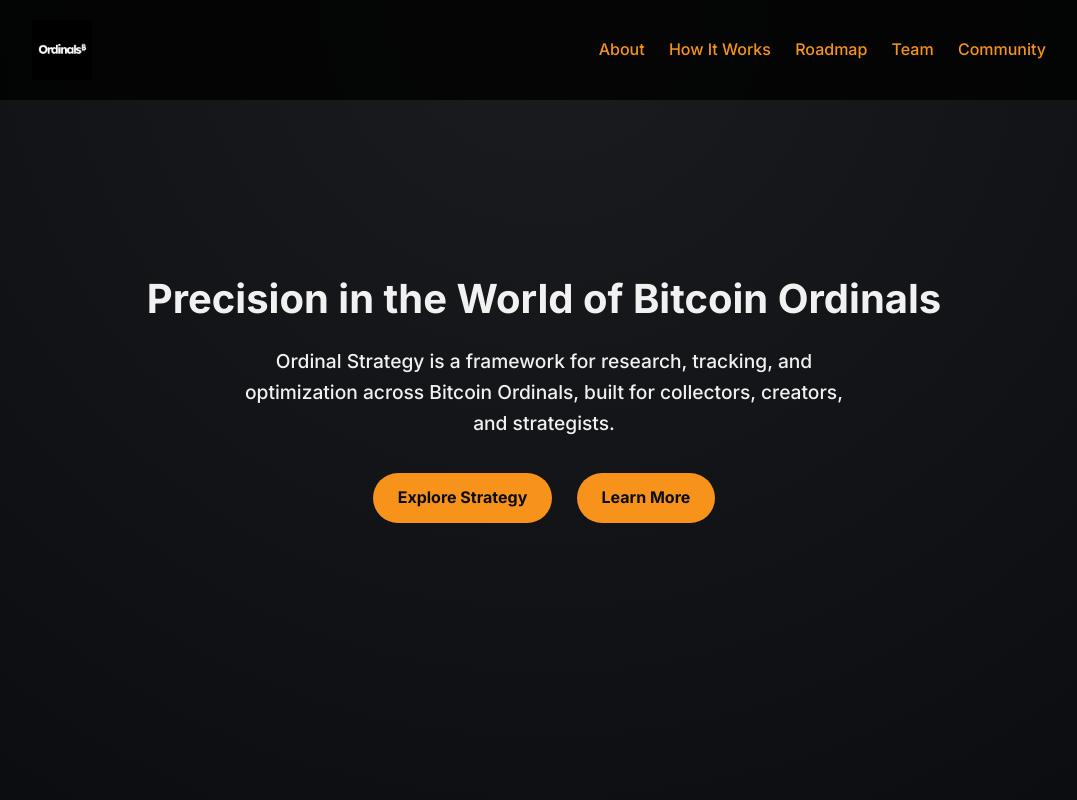
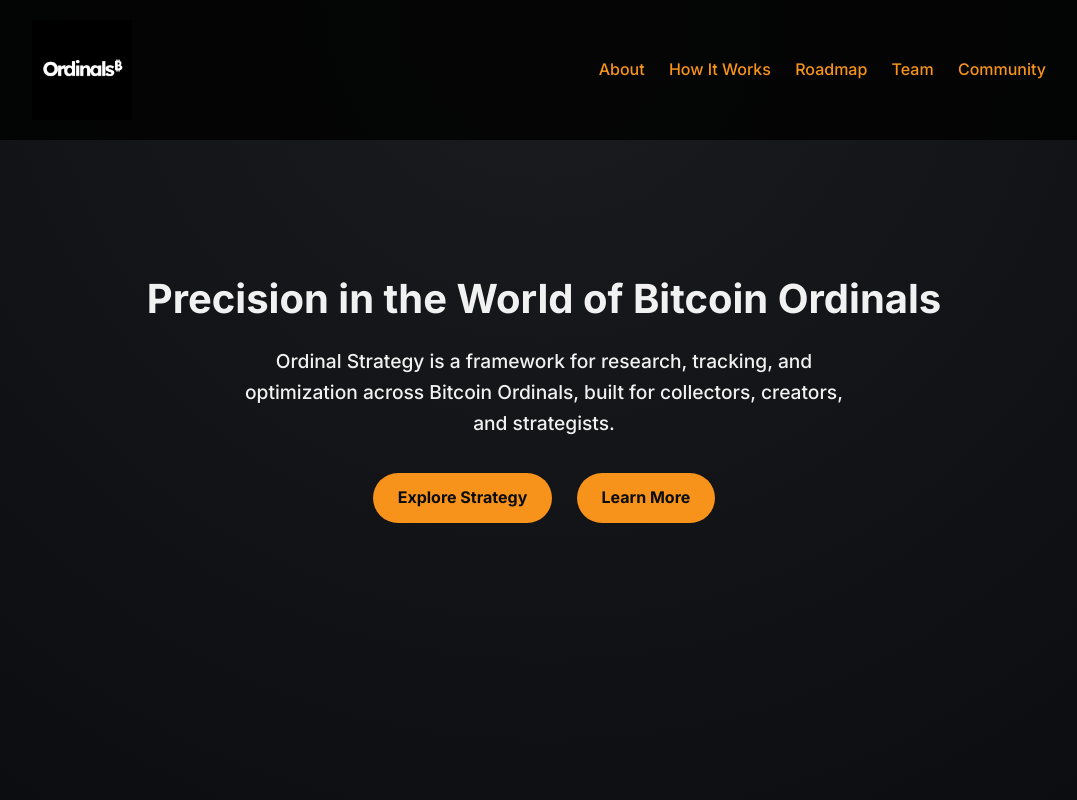
Before and after one commit to Blazekachu/ordinalstrategy.github.io, a plain HTML site: page index.html in a window 1280 px wide. Shown: the top 800 px of the page, without its empty margins (96-1173 px from the left). Drawn offline with Linux system fonts and the light colour scheme.

Commit message:
Update index.html

```diff
--- a/index.html
+++ b/index.html
@@ -24,14 +24,14 @@
 }
 
 .logo img {
-  height: 60px;          /* increase size */
+  height: 100px;          /* increase size */
   width: auto;           /* keep proportions */
   object-fit: contain;
   transition: transform 0.3s ease;
 }
 
 .logo img:hover {
-  transform: scale(1.05);  /* subtle hover zoom */
+  transform: scale(1.5);  /* subtle hover zoom */
 }
 
     header {
```
